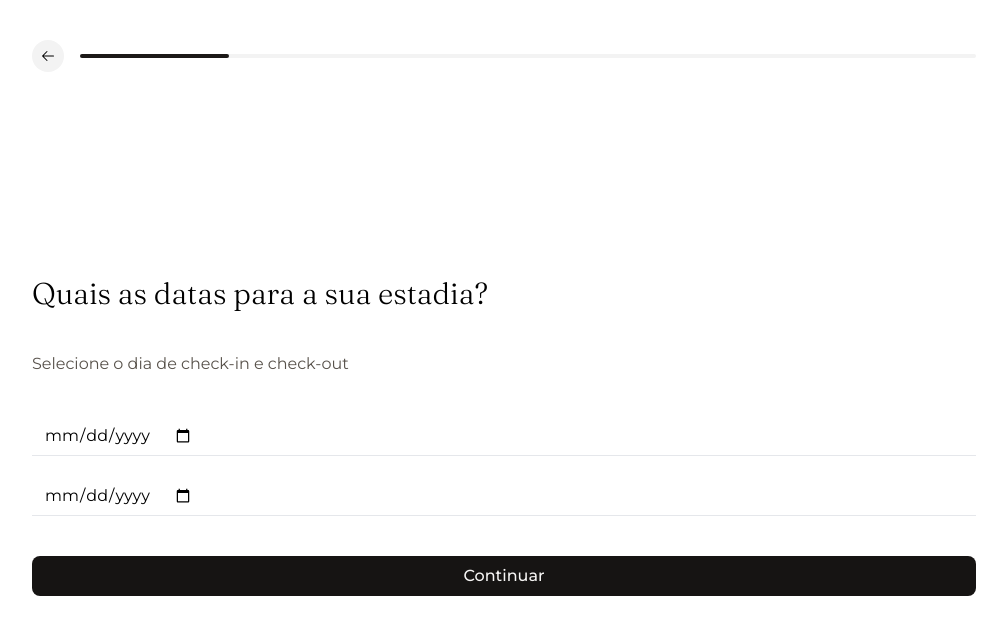
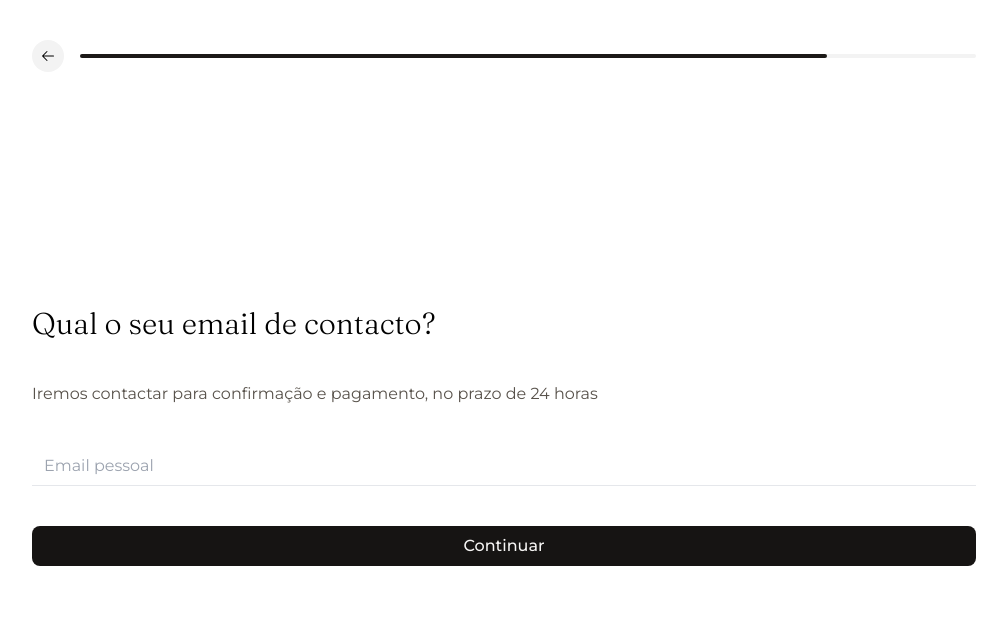
Before and after one commit to quintadonairia/quintadonairia, a Next.js app: page /booking in a window 1280 px wide. Shown: the top 634 px of the page, without its empty margins (136-1143 px from the left). Built offline with nearby package versions, Linux system fonts and the light colour scheme.

Commit message:
🎨 Improve form step submission handling

```diff
--- a/pages/booking/index.tsx
+++ b/pages/booking/index.tsx
@@ -1,5 +1,6 @@
 import BookingProgress from "@/components/booking/BookingProgress";
 
+import Confirmation from "@/components/booking/Confirmation";
 import Dates from "@/components/booking/Dates";
 import Email from "@/components/booking/Email";
 import Guests from "@/components/booking/Guests";
@@ -10,16 +11,22 @@ import { booking } from "@/data/booking";
 import { useState } from "react";
 
 export default function BookingForm() {
-  const [activeStepIndex, setActiveStepIndex] = useState(0);
+  const [activeStepIndex, setActiveStepIndex] = useState(4);
+  const [isLoading, setIsLoading] = useState(false);
   const [formData, setFormData] = useState({});
 
   const handleFormSubmit = (form: any) => async (data: any) => {
-    setFormData((previousFormData) => ({
-      ...previousFormData,
+    const updatedFormData = {
+      ...formData,
       ...data,
-    }));
+    };
+
+    console.log("Submitting the following data to the API:", updatedFormData);
+
+    setFormData(updatedFormData);
 
     if (activeStepIndex === booking.length - 2) {
+      setIsLoading(true);
       try {
         const response = await fetch("/api/booking", {
           method: "POST",
@@ -31,8 +38,15 @@ export default function BookingForm() {
 
         const data = await response.json();
         console.log(data);
+        if (response.ok) {
+          setActiveStepIndex(booking.length - 1);
+        } else {
+          throw new Error("Failed to submit booking data");
+        }
       } catch (error) {
         console.error(error);
+      } finally {
+        setIsLoading(false);
       }
     } else {
       setActiveStepIndex(
@@ -54,7 +68,10 @@ export default function BookingForm() {
         )}
         {activeStepIndex === 2 && <Rooms handleFormSubmit={handleFormSubmit} />}
         {activeStepIndex === 3 && <Name handleFormSubmit={handleFormSubmit} />}
-        {activeStepIndex === 4 && <Email handleFormSubmit={handleFormSubmit} />}
+        {activeStepIndex === 4 && (
+          <Email handleFormSubmit={handleFormSubmit} isLoading={isLoading} />
+        )}
+        {activeStepIndex === 5 && <Confirmation />}
       </div>
     </div>
   );
```
